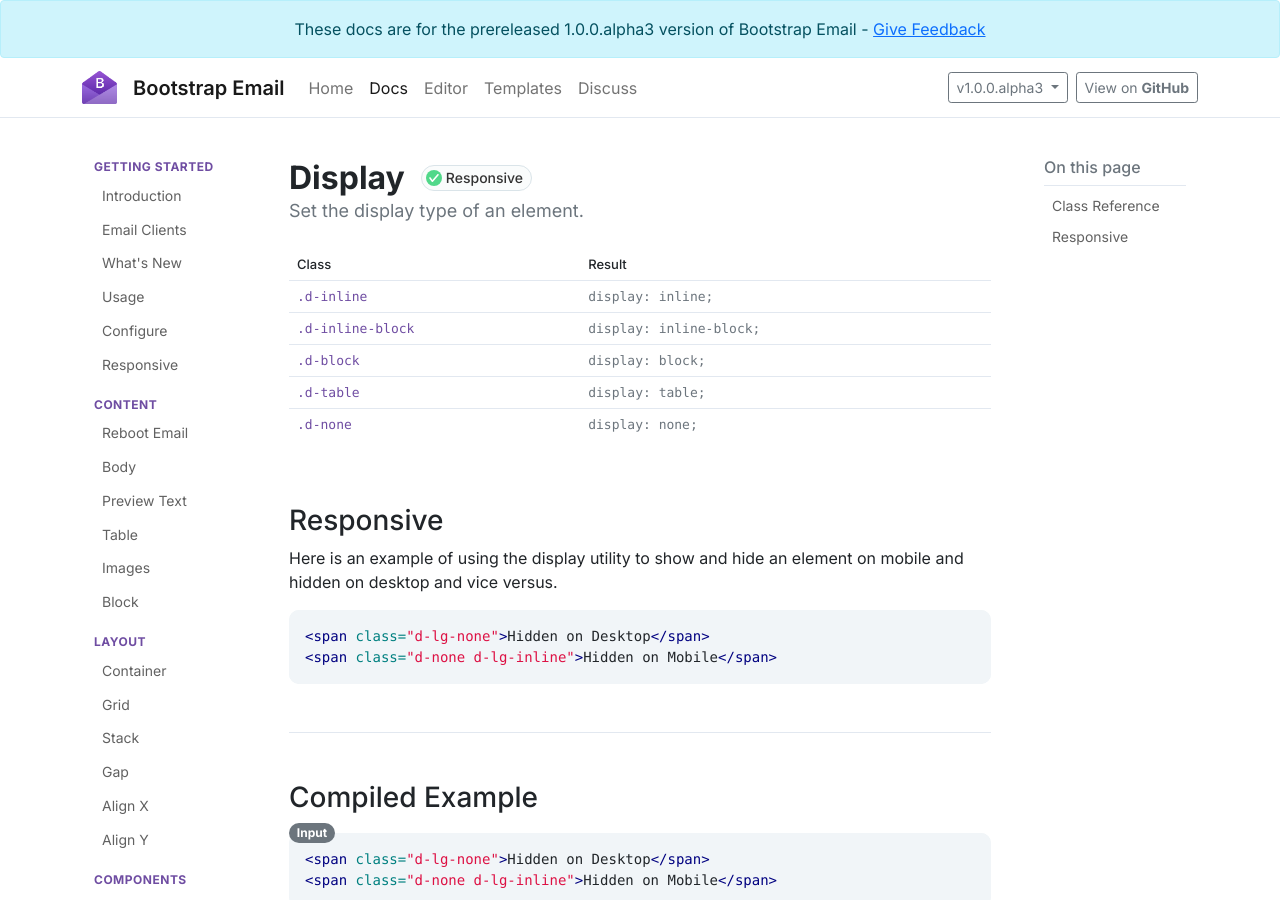
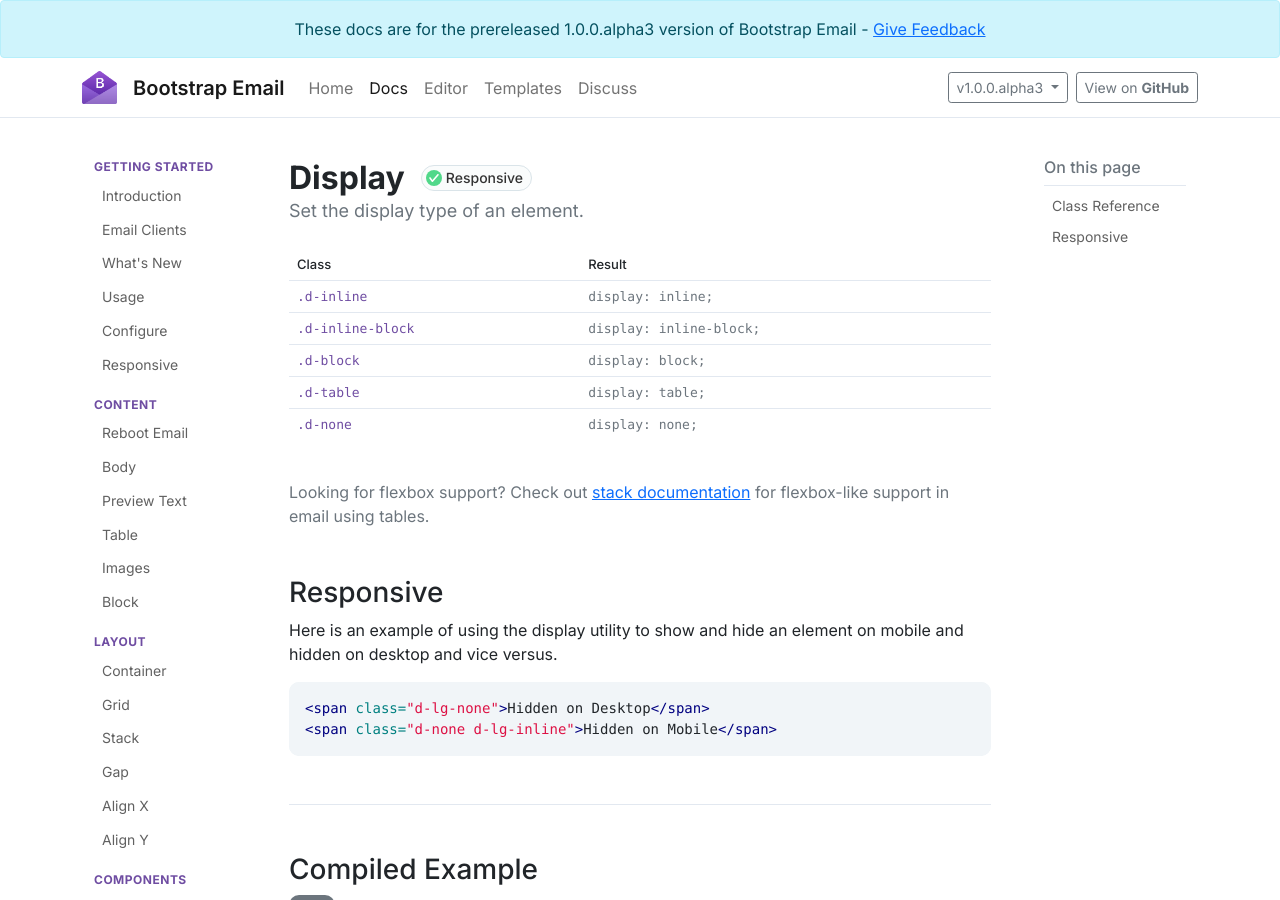
Before and after one commit to bootstrap-email/documentation-1.x, a Jekyll site: the page built from docs/display.md, in a window 1280 px wide and 900 px high. Built offline with Jekyll 4.4.1, drawn with Linux system fonts in a browser that asks for light colours; nearby versions of some CDN libraries; comment, search, counter and statistics services are not loaded.

Commit message:
Direct people to stack docs from display if looking for flex

````diff
--- a/docs/display.md
+++ b/docs/display.md
@@ -24,6 +24,8 @@
   </table>
 </div>
 
+<p class="text-muted">Looking for flexbox support? Check out <a href="/docs/stack">stack documentation</a> for flexbox-like support in email using tables.</p>
+
 {% include header.html name="Responsive" hr="false" %}
 Here is an example of using the display utility to show and hide an element on mobile and hidden on desktop and vice versus.
 ```html
````
